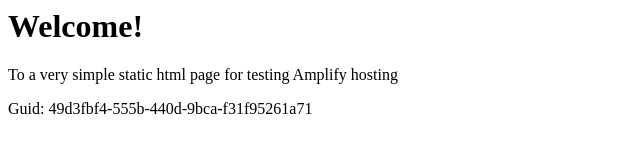
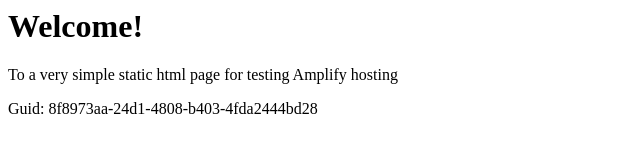
Before and after one commit to aws-aemilia-cmh/Github-PR-Commit-Integration-Test-DoNotTouch-GithubWebhookPreviewCanaryTest-v1-prod-us-east-2, a website: page src/index.html in a window 1280 px wide. Shown: the full height of the page, 0-640 px from the left. Drawn offline with Linux system fonts and the light colour scheme.

Commit message:
commit from integ tests

```diff
--- a/src/index.html
+++ b/src/index.html
@@ -12,6 +12,6 @@
 <body>
     <h1>Welcome!</h1>
     <p>To a very simple static html page for testing Amplify hosting</p>
-    <p>Guid: 49d3fbf4-555b-440d-9bca-f31f95261a71</p></body>
+    <p>Guid: 8f8973aa-24d1-4808-b403-4fda2444bd28</p></body>
 
 </html>
```
